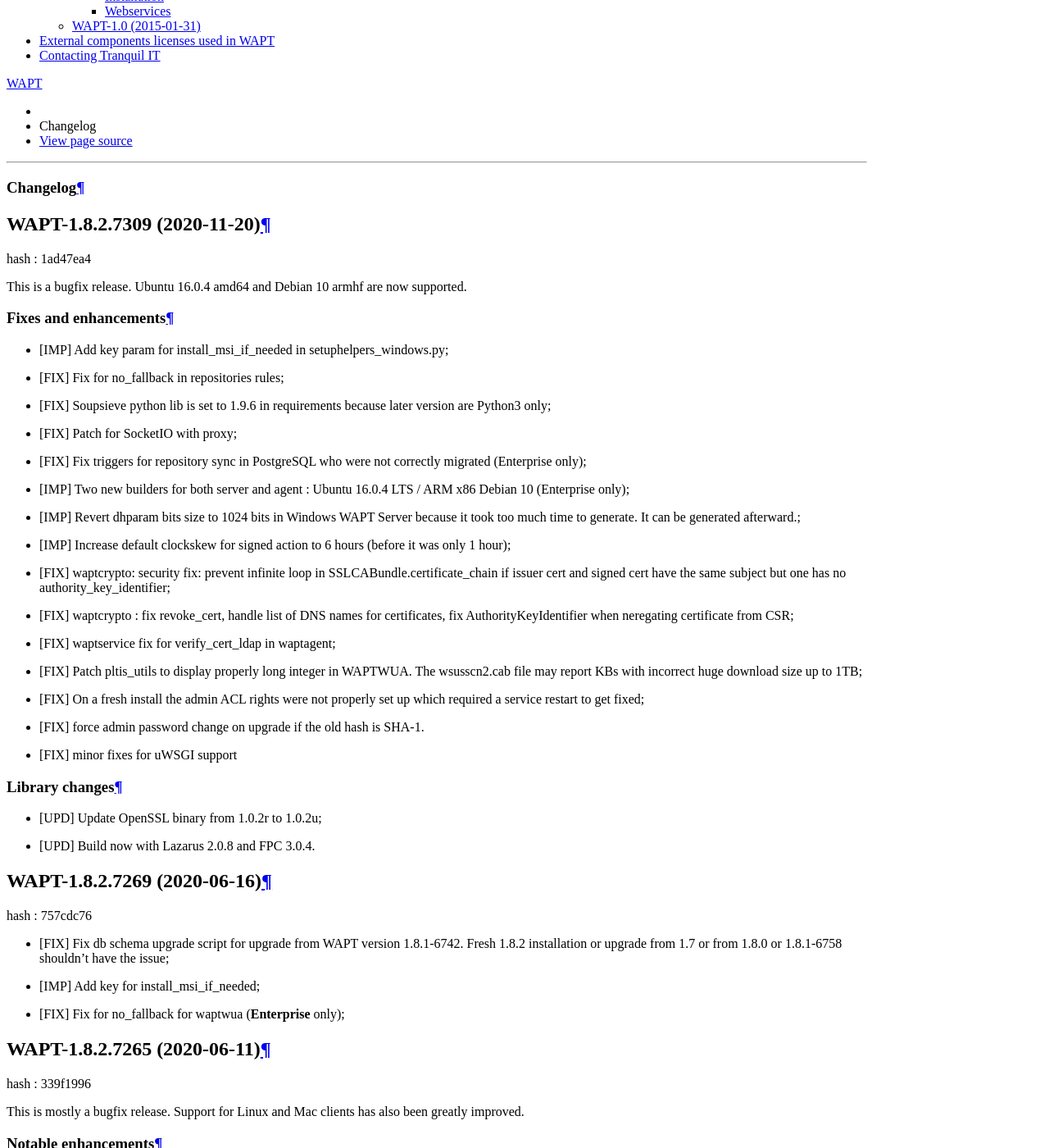
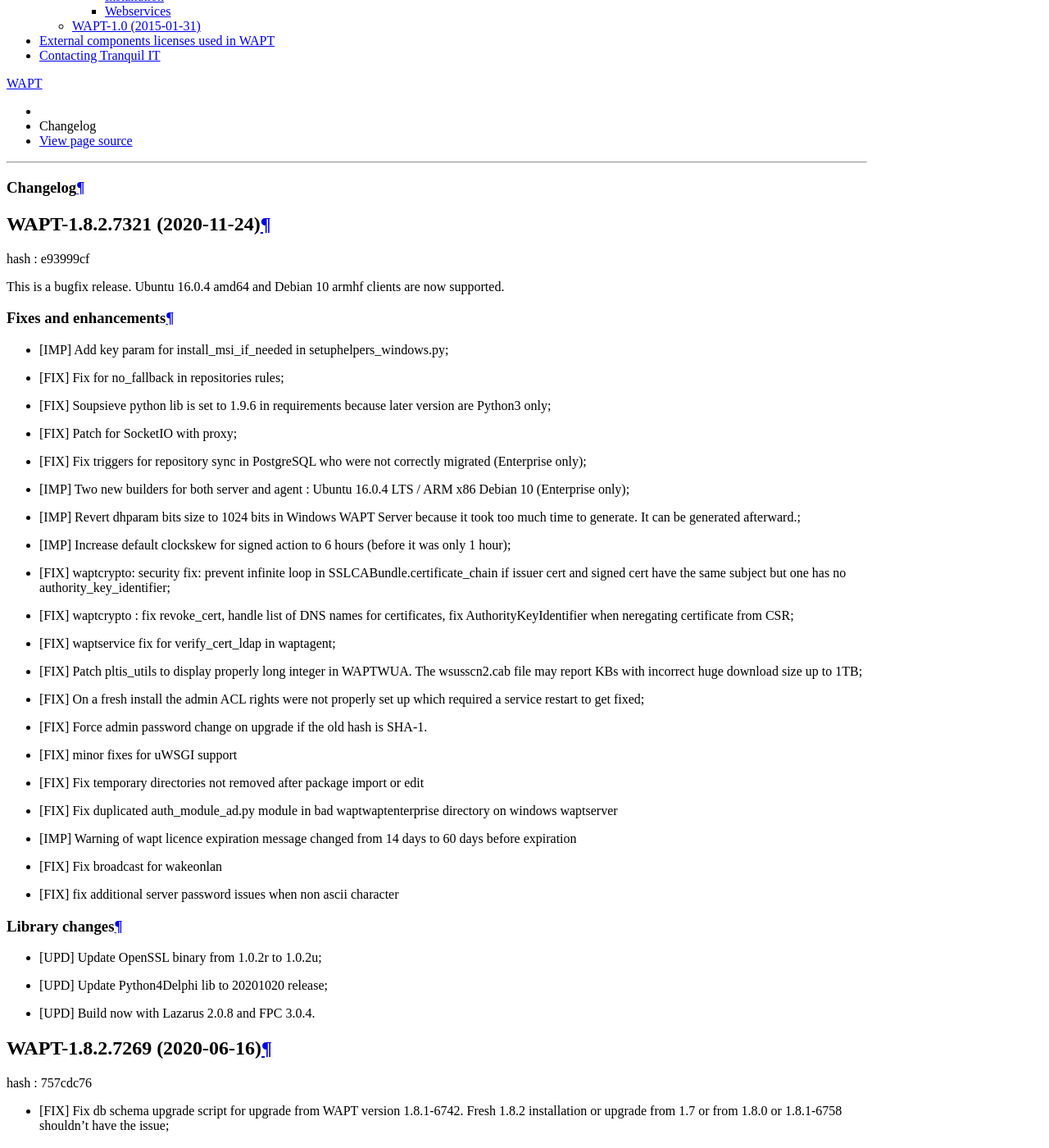
Before and after one commit to tranquilit/WAPT-Documentation, a Sphinx documentation site: the page built from source/wapt-changelog.rst, in a window 1280 px wide and 1400 px high, scrolled down 4234 px. Shown: the whole window at 82% size. Built offline with Sphinx 7.4.7 and the Read the Docs theme 2.0.0, drawn with Linux system fonts in a browser that asks for light colours; some of the changed text lies outside the part shown.

Commit message:
update changelog

```diff
--- a/source/wapt-changelog.rst
+++ b/source/wapt-changelog.rst
@@ -12,12 +12,12 @@
 Changelog
 =========
 
-WAPT-1.8.2.7309 (2020-11-20)
+WAPT-1.8.2.7321 (2020-11-24)
 ----------------------------
 
-hash : 1ad47ea4
-
-This is a bugfix release. Ubuntu 16.0.4 amd64 and Debian 10 armhf are now supported.
+hash : e93999cf
+
+This is a bugfix release. Ubuntu 16.0.4 amd64 and Debian 10 armhf clients are now supported.
 
 Fixes and enhancements
 ++++++++++++++++++++++
@@ -57,17 +57,28 @@
 * [FIX] On a fresh install the admin ACL rights were not properly set up which required a service
   restart to get fixed;
 
-* [FIX] force admin password change on upgrade if the old hash is SHA-1.
+* [FIX] Force admin password change on upgrade if the old hash is SHA-1.
 
 * [FIX] minor fixes for uWSGI support
+
+* [FIX] Fix temporary directories not removed after package import or edit
+
+* [FIX] Fix duplicated auth_module_ad.py module in bad waptwaptenterprise directory on windows waptserver
+
+* [IMP] Warning of wapt licence expiration message changed from 14 days to 60 days before expiration
+
+* [FIX] Fix broadcast for wakeonlan
+
+* [FIX] fix additional server password issues when non ascii character
 
 Library changes
 +++++++++++++++
 
 * [UPD] Update OpenSSL binary from 1.0.2r to 1.0.2u;
 
+* [UPD] Update Python4Delphi lib to 20201020 release;
+
 * [UPD] Build now with Lazarus 2.0.8 and FPC 3.0.4.
-
 
 WAPT-1.8.2.7269 (2020-06-16)
 ----------------------------
```
